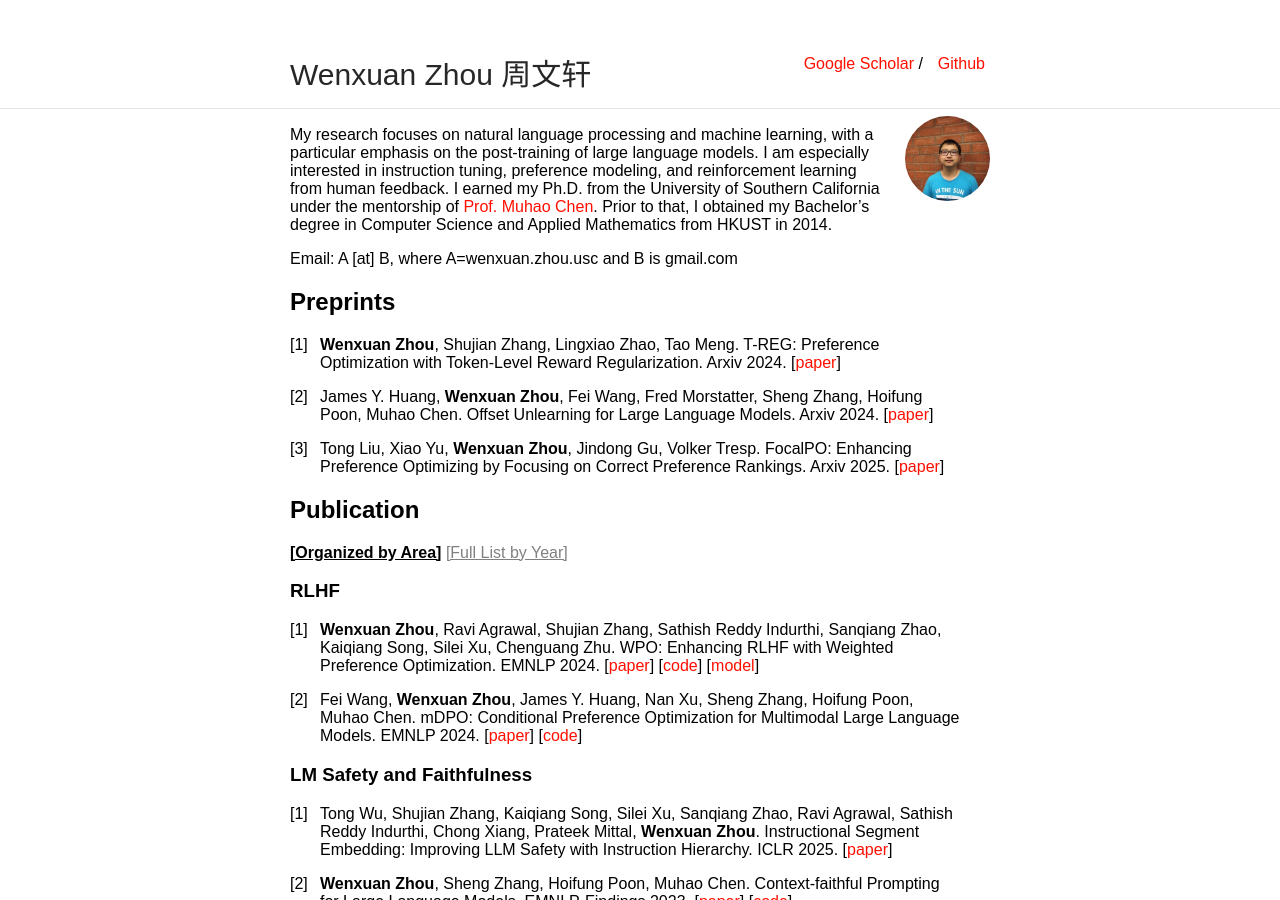
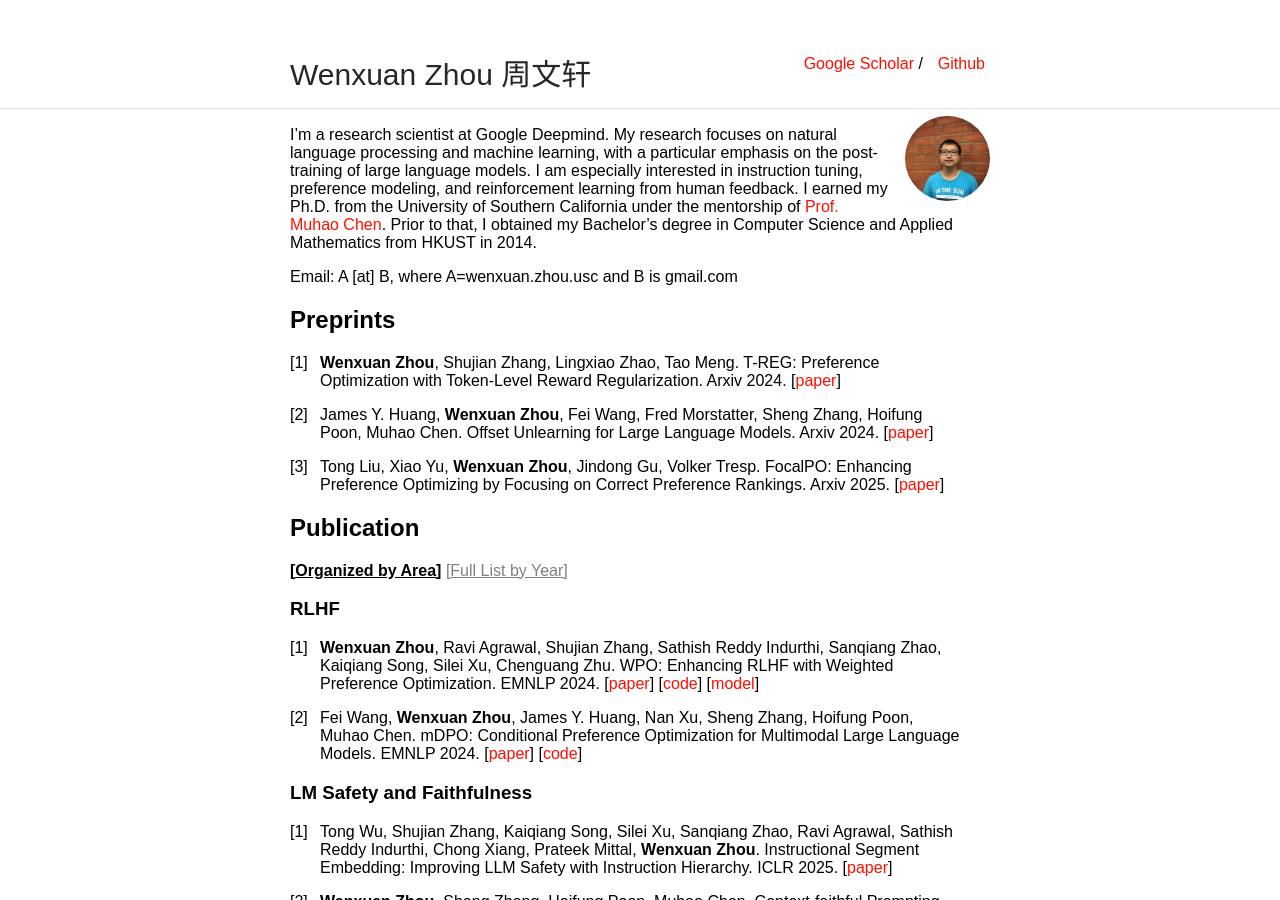
Before and after one commit to wzhouad/wzhouad.github.io, a Jekyll site: the page built from index.md, in a window 1280 px wide and 900 px high. Built offline with Jekyll 4.4.1, drawn with Linux system fonts in a browser that asks for light colours.

Commit message:
Update index.md

```diff
--- a/index.md
+++ b/index.md
@@ -4,7 +4,7 @@
 
 <img class="profile-picture" src="photo.jpg">
 
-My research focuses on natural language processing and machine learning, with a particular emphasis on the post-training of large language models. I am especially interested in instruction tuning, preference modeling, and reinforcement learning from human feedback. I earned my Ph.D. from the University of Southern California under the mentorship of [Prof. Muhao Chen](https://muhaochen.github.io/). Prior to that, I obtained my Bachelor's degree in Computer Science and Applied Mathematics from HKUST in 2014.
+I'm a research scientist at Google Deepmind. My research focuses on natural language processing and machine learning, with a particular emphasis on the post-training of large language models. I am especially interested in instruction tuning, preference modeling, and reinforcement learning from human feedback. I earned my Ph.D. from the University of Southern California under the mentorship of [Prof. Muhao Chen](https://muhaochen.github.io/). Prior to that, I obtained my Bachelor's degree in Computer Science and Applied Mathematics from HKUST in 2014.
 
 Email: A [at] B, where A=wenxuan.zhou.usc and B is gmail.com
 
```
